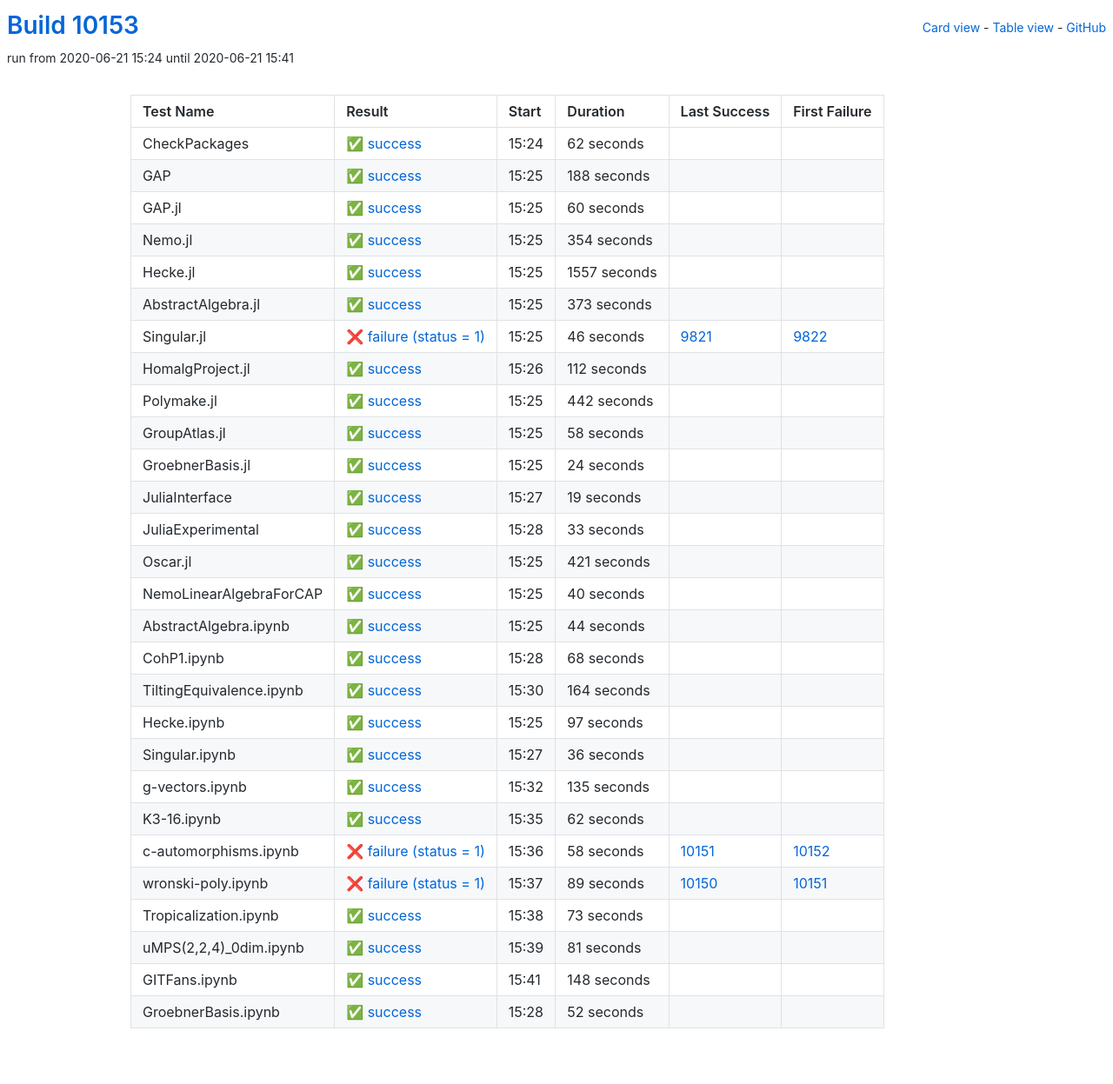
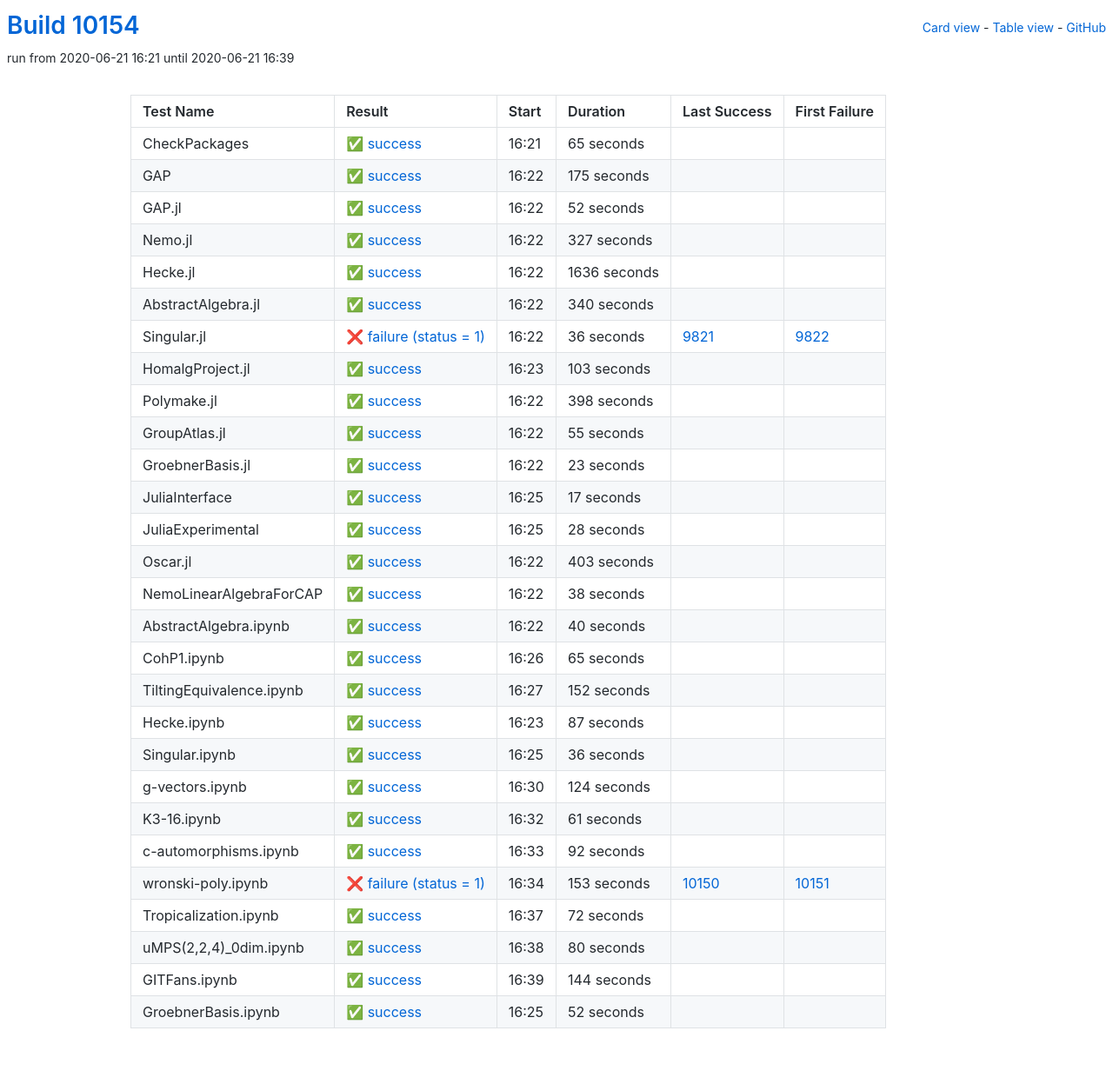
Before and after one commit to oscar-system/oscar-ci-status, a Jekyll site: the page built from table.html, in a window 1280 px wide. Shown: the whole page at 87% size. Built offline with Jekyll 4.4.1, drawn with Linux system fonts in a browser that asks for light colours.

Commit message:
Build #10154

```diff
--- a/_data/ci.yml
+++ b/_data/ci.yml
@@ -1,6 +1,6 @@
 ---
-build: 10153
-build_url: https://oscarci.mathematik.uni-kl.de/job/oscar/10153/
+build: 10154
+build_url: https://oscarci.mathematik.uni-kl.de/job/oscar/10154/
 job: oscar
 organization: oscar-system
 repo: oscar-ci-status
@@ -8,176 +8,188 @@ repourl: https://github.com/oscar-system/oscar-ci-status
 tests:
 - name: CheckPackages
   id: checkpackages
-  log: https://oscarci.mathematik.uni-kl.de/job/oscar/10153/artifact/logs/build-10153/CheckPackages.log
-  start: 2020-06-21 15:24
+  log: https://oscarci.mathematik.uni-kl.de/job/oscar/10154/artifact/logs/build-10154/CheckPackages.log
+  start: 2020-06-21 16:21
   success: true
   exitcode: 0
   status: success
-  duration: 62
+  duration: 65
   last_success: false
   last_success_url:
   first_failure: false
   first_failure_url:
 - name: GAP
   id: gap
-  log: https://oscarci.mathematik.uni-kl.de/job/oscar/10153/artifact/logs/build-10153/GAP.log
-  start: 2020-06-21 15:25
+  log: https://oscarci.mathematik.uni-kl.de/job/oscar/10154/artifact/logs/build-10154/GAP.log
+  start: 2020-06-21 16:22
   success: true
   exitcode: 0
   status: success
-  duration: 188
+  duration: 175
   last_success: false
   last_success_url:
   first_failure: false
   first_failure_url:
 - name: GAP.jl
   id: gap-jl
-  log: https://oscarci.mathematik.uni-kl.de/job/oscar/10153/artifact/logs/build-10153/GAP.jl.log
-  start: 2020-06-21 15:25
+  log: https://oscarci.mathematik.uni-kl.de/job/oscar/10154/artifact/logs/build-10154/GAP.jl.log
+  start: 2020-06-21 16:22
   success: true
   exitcode: 0
   status: success
-  duration: 60
+  duration: 52
   last_success: false
   last_success_url:
   first_failure: false
   first_failure_url:
 - name: Nemo.jl
   id: nemo-jl
-  log: https://oscarci.mathematik.uni-kl.de/job/oscar/10153/artifact/logs/build-10153/Nemo.jl.log
-  start: 2020-06-21 15:25
+  log: https://oscarci.mathematik.uni-kl.de/job/oscar/10154/artifact/logs/build-10154/Nemo.jl.log
+  start: 2020-06-21 16:22
   success: true
   exitcode: 0
   status: success
-  duration: 354
+  duration: 327
   last_success: false
   last_success_url:
   first_failure: false
   first_failure_url:
 - name: Hecke.jl
   id: hecke-jl
-  log: https://oscarci.mathematik.uni-kl.de/job/oscar/10153/artifact/logs/build-10153/Hecke.jl.log
-  start: 2020-06-21 15:25
+  log: https://oscarci.mathematik.uni-kl.de/job/oscar/10154/artifact/logs/build-10154/Hecke.jl.log
+  start: 2020-06-21 16:22
   success: true
   exitcode: 0
   status: success
-  duration: 1557
+  duration: 1636
   last_success: false
   last_success_url:
   first_failure: false
   first_failure_url:
 - name: AbstractAlgebra.jl
   id: abstractalgebra-jl
-  log: https://oscarci.mathematik.uni-kl.de/job/oscar/10153/artifact/logs/build-10153/AbstractAlgebra.jl.log
-  start: 2020-06-21 15:25
+  log: https://oscarci.mathematik.uni-kl.de/job/oscar/10154/artifact/logs/build-10154/AbstractAlgebra.jl.log
+  start: 2020-06-21 16:22
   success: true
   exitcode: 0
   status: success
-  duration: 373
+  duration: 340
   last_success: false
   last_success_url:
   first_failure: false
   first_failure_url:
 - name: Singular.jl
   id: singular-jl
-  log: https://oscarci.mathematik.uni-kl.de/job/oscar/10153/artifact/logs/build-10153/Singular.jl.log
-  start: 2020-06-21 15:25
+  log: https://oscarci.mathematik.uni-kl.de/job/oscar/10154/artifact/logs/build-10154/Singular.jl.log
+  start: 2020-06-21 16:22
   success: false
   exitcode: 1
   status: failure
-  duration: 46
+  duration: 36
   last_success: 9821
   last_success_url: https://oscarci.mathematik.uni-kl.de/job/oscar/9821/
   first_failure: 9822
   first_failure_url: https://oscarci.mathematik.uni-kl.de/job/oscar/9822/
 - name: HomalgProject.jl
   id: homalgproject-jl
-  log: https://oscarci.mathematik.uni-kl.de/job/oscar/10153/artifact/logs/build-10153/HomalgProject.jl.log
-  start: 2020-06-21 15:26
+  log: https://oscarci.mathematik.uni-kl.de/job/oscar/10154/artifact/logs/build-10154/HomalgProject.jl.log
+  start: 2020-06-21 16:23
   success: true
   exitcode: 0
   status: success
-  duration: 112
+  duration: 103
   last_success: false
   last_success_url:
   first_failure: false
   first_failure_url:
 - name: Polymake.jl
   id: polymake-jl
-  log: https://oscarci.mathematik.uni-kl.de/job/oscar/10153/artifact/logs/build-10153/Polymake.jl.log
-  start: 2020-06-21 15:25
+  log: https://oscarci.mathematik.uni-kl.de/job/oscar/10154/artifact/logs/build-10154/Polymake.jl.log
+  start: 2020-06-21 16:22
   success: true
   exitcode: 0
   status: success
-  duration: 442
+  duration: 398
   last_success: false
   last_success_url:
   first_failure: false
   first_failure_url:
 - name: GroupAtlas.jl
   id: groupatlas-jl
-  log: https://oscarci.mathematik.uni-kl.de/job/oscar/10153/artifact/logs/build-10153/GroupAtlas.jl.log
-  start: 2020-06-21 15:25
+  log: https://oscarci.mathematik.uni-kl.de/job/oscar/10154/artifact/logs/build-10154/GroupAtlas.jl.log
+  start: 2020-06-21 16:22
   success: true
   exitcode: 0
   status: success
-  duration: 58
+  duration: 55
   last_success: false
   last_success_url:
   first_failure: false
   first_failure_url:
 - name: GroebnerBasis.jl
   id: groebnerbasis-jl
-  log: https://oscarci.mathematik.uni-kl.de/job/oscar/10153/artifact/logs/build-10153/GroebnerBasis.jl.log
-  start: 2020-06-21 15:25
+  log: https://oscarci.mathematik.uni-kl.de/job/oscar/10154/artifact/logs/build-10154/GroebnerBasis.jl.log
+  start: 2020-06-21 16:22
   success: true
   exitcode: 0
   status: success
-  duration: 24
+  duration: 23
   last_success: false
   last_success_url:
   first_failure: false
   first_failure_url:
 - name: JuliaInterface
   id: juliainterface
-  log: https://oscarci.mathematik.uni-kl.de/job/oscar/10153/artifact/logs/build-10153/JuliaInterface.log
-  start: 2020-06-21 15:27
+  log: https://oscarci.mathematik.uni-kl.de/job/oscar/10154/artifact/logs/build-10154/JuliaInterface.log
+  start: 2020-06-21 16:25
   success: true
   exitcode: 0
   status: success
-  duration: 19
+  duration: 17
   last_success: false
   last_success_url:
   first_failure: false
   first_failure_url:
 - name: JuliaExperimental
   id: juliaexperimental
-  log: https://oscarci.mathematik.uni-kl.de/job/oscar/10153/artifact/logs/build-10153/JuliaExperimental.log
-  start: 2020-06-21 15:28
+  log: https://oscarci.mathematik.uni-kl.de/job/oscar/10154/artifact/logs/build-10154/JuliaExperimental.log
+  start: 2020-06-21 16:25
   success: true
   exitcode: 0
   status: success
-  duration: 33
+  duration: 28
   last_success: false
   last_success_url:
   first_failure: false
   first_failure_url:
 - name: Oscar.jl
   id: oscar-jl
-  log: https://oscarci.mathematik.uni-kl.de/job/oscar/10153/artifact/logs/build-10153/Oscar.jl.log
-  start: 2020-06-21 15:25
+  log: https://oscarci.mathematik.uni-kl.de/job/oscar/10154/artifact/logs/build-10154/Oscar.jl.log
+  start: 2020-06-21 16:22
   success: true
   exitcode: 0
   status: success
-  duration: 421
+  duration: 403
   last_success: false
   last_success_url:
   first_failure: false
   first_failure_url:
 - name: NemoLinearAlgebraForCAP
   id: nemolinearalgebraforcap
-  log: https://oscarci.mathematik.uni-kl.de/job/oscar/10153/artifact/logs/build-10153/NemoLinearAlgebraForCAP.log
-  start: 2020-06-21 15:25
+  log: https://oscarci.mathematik.uni-kl.de/job/oscar/10154/artifact/logs/build-10154/NemoLinearAlgebraForCAP.log
+  start: 2020-06-21 16:22
+  success: true
+  exitcode: 0
+  status: success
+  duration: 38
+  last_success: false
+  last_success_url:
+  first_failure: false
+  first_failure_url:
+- name: AbstractAlgebra.ipynb
+  id: abstractalgebra-ipynb
+  log: https://oscarci.mathematik.uni-kl.de/job/oscar/10154/artifact/logs/build-10154/AbstractAlgebra.ipynb.log
+  start: 2020-06-21 16:22
   success: true
   exitcode: 0
   status: success
@@ -186,58 +198,46 @@ tests:
   last_success_url:
   first_failure: false
   first_failure_url:
-- name: AbstractAlgebra.ipynb
-  id: abstractalgebra-ipynb
-  log: https://oscarci.mathematik.uni-kl.de/job/oscar/10153/artifact/logs/build-10153/AbstractAlgebra.ipynb.log
-  start: 2020-06-21 15:25
+- name: CohP1.ipynb
+  id: cohp1-ipynb
+  log: https://oscarci.mathematik.uni-kl.de/job/oscar/10154/artifact/logs/build-10154/CohP1.ipynb.log
+  start: 2020-06-21 16:26
   success: true
   exitcode: 0
   status: success
-  duration: 44
-  last_success: false
-  last_success_url:
-  first_failure: false
-  first_failure_url:
-- name: CohP1.ipynb
-  id: cohp1-ipynb
-  log: https://oscarci.mathematik.uni-kl.de/job/oscar/10153/artifact/logs/build-10153/CohP1.ipynb.log
-  start: 2020-06-21 15:28
-  success: true
-  exitcode: 0
-  status: success
-  duration: 68
+  duration: 65
   last_success: false
   last_success_url:
   first_failure: false
   first_failure_url:
 - name: TiltingEquivalence.ipynb
   id: tiltingequivalence-ipynb
-  log: https://oscarci.mathematik.uni-kl.de/job/oscar/10153/artifact/logs/build-10153/TiltingEquivalence.ipynb.log
-  start: 2020-06-21 15:30
+  log: https://oscarci.mathematik.uni-kl.de/job/oscar/10154/artifact/logs/build-10154/TiltingEquivalence.ipynb.log
+  start: 2020-06-21 16:27
   success: true
   exitcode: 0
   status: success
-  duration: 164
+  duration: 152
   last_success: false
   last_success_url:
   first_failure: false
   first_failure_url:
 - name: Hecke.ipynb
   id: hecke-ipynb
-  log: https://oscarci.mathematik.uni-kl.de/job/oscar/10153/artifact/logs/build-10153/Hecke.ipynb.log
-  start: 2020-06-21 15:25
+  log: https://oscarci.mathematik.uni-kl.de/job/oscar/10154/artifact/logs/build-10154/Hecke.ipynb.log
+  start: 2020-06-21 16:23
   success: true
   exitcode: 0
   status: success
-  duration: 97
+  duration: 87
   last_success: false
   last_success_url:
   first_failure: false
   first_failure_url:
 - name: Singular.ipynb
   id: singular-ipynb
-  log: https://oscarci.mathematik.uni-kl.de/job/oscar/10153/artifact/logs/build-10153/Singular.ipynb.log
-  start: 2020-06-21 15:27
+  log: https://oscarci.mathematik.uni-kl.de/job/oscar/10154/artifact/logs/build-10154/Singular.ipynb.log
+  start: 2020-06-21 16:25
   success: true
   exitcode: 0
   status: success
@@ -248,92 +248,92 @@ tests:
   first_failure_url:
 - name: g-vectors.ipynb
   id: g-vectors-ipynb
-  log: https://oscarci.mathematik.uni-kl.de/job/oscar/10153/artifact/logs/build-10153/g-vectors.ipynb.log
-  start: 2020-06-21 15:32
+  log: https://oscarci.mathematik.uni-kl.de/job/oscar/10154/artifact/logs/build-10154/g-vectors.ipynb.log
+  start: 2020-06-21 16:30
   success: true
   exitcode: 0
   status: success
-  duration: 135
+  duration: 124
   last_success: false
   last_success_url:
   first_failure: false
   first_failure_url:
 - name: K3-16.ipynb
   id: k3-16-ipynb
-  log: https://oscarci.mathematik.uni-kl.de/job/oscar/10153/artifact/logs/build-10153/K3-16.ipynb.log
-  start: 2020-06-21 15:35
+  log: https://oscarci.mathematik.uni-kl.de/job/oscar/10154/artifact/logs/build-10154/K3-16.ipynb.log
+  start: 2020-06-21 16:32
   success: true
   exitcode: 0
   status: success
-  duration: 62
+  duration: 61
   last_success: false
   last_success_url:
   first_failure: false
   first_failure_url:
 - name: c-automorphisms.ipynb
   id: c-automorphisms-ipynb
-  log: https://oscarci.mathematik.uni-kl.de/job/oscar/10153/artifact/logs/build-10153/c-automorphisms.ipynb.log
-  start: 2020-06-21 15:36
+  log: https://oscarci.mathematik.uni-kl.de/job/oscar/10154/artifact/logs/build-10154/c-automorphisms.ipynb.log
+  start: 2020-06-21 16:33
+  success: true
+  exitcode: 0
+  status: success
+  duration: 92
+  last_success: false
+  last_success_url:
+  first_failure: false
+  first_failure_url:
+- name: wronski-poly.ipynb
+  id: wronski-poly-ipynb
+  log: https://oscarci.mathematik.uni-kl.de/job/oscar/10154/artifact/logs/build-10154/wronski-poly.ipynb.log
+  start: 2020-06-21 16:34
   success: false
   exitcode: 1
   status: failure
-  duration: 58
-  last_success: 10151
-  last_success_url: https://oscarci.mathematik.uni-kl.de/job/oscar/10151/
-  first_failure: 10152
-  first_failure_url: https://oscarci.mathematik.uni-kl.de/job/oscar/10152/
-- name: wronski-poly.ipynb
-  id: wronski-poly-ipynb
-  log: https://oscarci.mathematik.uni-kl.de/job/oscar/10153/artifact/logs/build-10153/wronski-poly.ipynb.log
-  start: 2020-06-21 15:37
-  success: false
-  exitcode: 1
-  status: failure
-  duration: 89
+  duration: 153
   last_success: 10150
   last_success_url: https://oscarci.mathematik.uni-kl.de/job/oscar/10150/
   first_failure: 10151
   first_failure_url: https://oscarci.mathematik.uni-kl.de/job/oscar/10151/
 - name: Tropicalization.ipynb
   id: tropicalization-ipynb
-  log: https://oscarci.mathematik.uni-kl.de/job/oscar/10153/artifact/logs/build-10153/Tropicalization.ipynb.log
-  start: 2020-06-21 15:38
+  log: https://oscarci.mathematik.uni-kl.de/job/oscar/10154/artifact/logs/build-10154/Tropicalization.ipynb.log
+  start: 2020-06-21 16:37
   success: true
   exitcode: 0
   status: success
-  duration: 73
+  duration: 72
   last_success: false
   last_success_url:
   first_failure: false
   first_failure_url:
 - name: uMPS(2,2,4)_0dim.ipynb
   id: umps-2-2-4-0dim-ipynb
-  log: https://oscarci.mathematik.uni-kl.de/job/oscar/10153/artifact/logs/build-10153/uMPS-2-2-4-_0dim.ipynb.log
-  start: 2020-06-21 15:39
+  log: https://oscarci.mathematik.uni-kl.de/job/oscar/10154/artifact/logs/build-10154/uMPS-2-2-4-_0dim.ipynb.log
+  start: 2020-06-21 16:38
   success: true
   exitcode: 0
   status: success
-  duration: 81
+  duration: 80
   last_success: false
   last_success_url:
   first_failure: false
   first_failure_url:
 - name: GITFans.ipynb
   id: gitfans-ipynb
-  log: https://oscarci.mathematik.uni-kl.de/job/oscar/10153/artifact/logs/build-10153/GITFans.ipynb.log
-  start: 2020-06-21 15:41
+  log: https://oscarci.mathematik.uni-kl.de/job/oscar/10154/artifact/logs/build-10154/GITFans.ipynb.log
+  start: 2020-06-21 16:39
   success: true
   exitcode: 0
   status: success
-  duration: 148
+  duration: 144
   last_success: false
   last_success_url:
   first_failure: false
   first_failure_url:
 - name: GroebnerBasis.ipynb
   id: groebnerbasis-ipynb
-  log: https://oscarci.mathematik.uni-kl.de/job/oscar/10153/artifact/logs/build-10153/GroebnerBasis.ipynb.log
-  start: 2020-06-21 15:28
+  log: https://oscarci.mathematik.uni-kl.de/job/oscar/10154/artifact/logs/build-10154/GroebnerBasis.ipynb.log
+  start: 2020-06-21 16:25
   success: true
   exitcode: 0
   status: success
```
Also changed, not shown: README.md.
